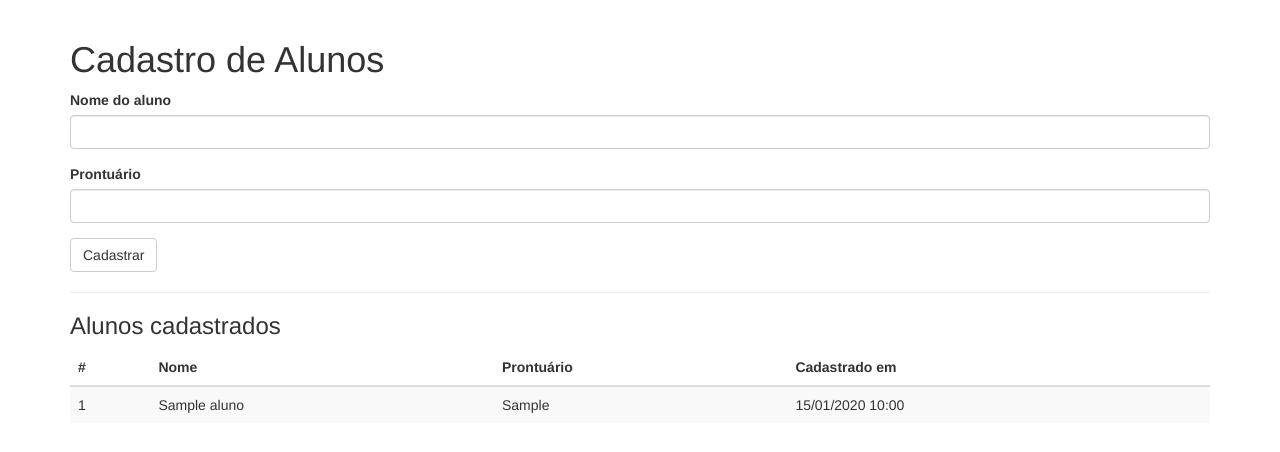
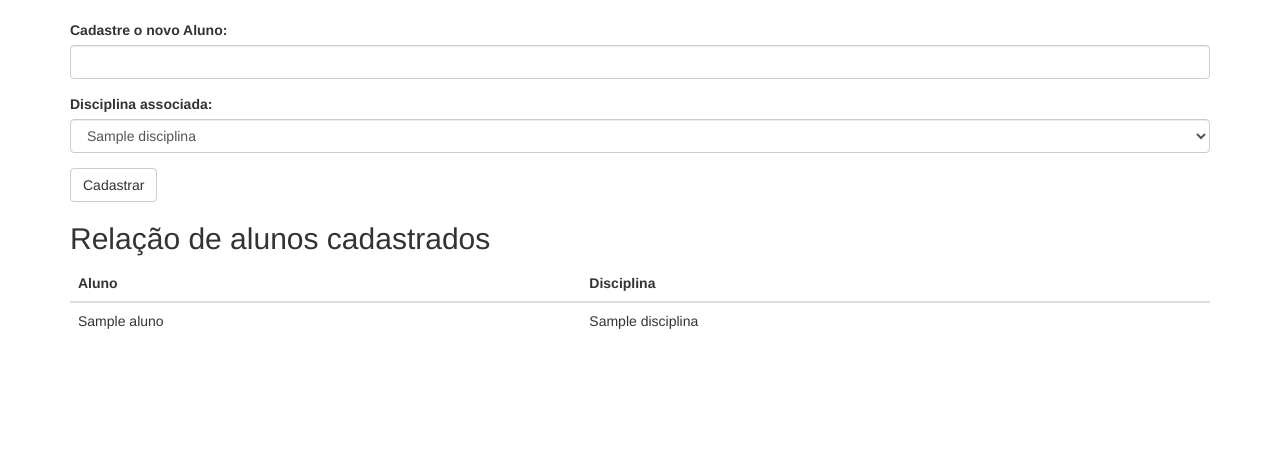
Before and after one commit to washin001/flask-cadastro-alunos-, a Flask app: page /alunos in a window 1280 px wide. Shown: the part 52-504 px from the top of the page. Run offline with Flask 3, Linux system fonts and the light colour scheme; tables that the repository leaves empty hold one stand-in row (values such as "Sample post"); some libraries are stand-ins or nearby versions.

Commit message:
Cadastro de alunos com disciplina associada

```diff
--- a/app/main/forms.py
+++ b/app/main/forms.py
@@ -1,9 +1,9 @@
 from flask_wtf import FlaskForm
-from wtforms import StringField, SubmitField
+from wtforms import SelectField, StringField, SubmitField
 from wtforms.validators import DataRequired, Length
 
 
 class AlunoForm(FlaskForm):
-    nome = StringField('Nome do aluno', validators=[DataRequired(), Length(1, 100)])
-    prontuario = StringField('Prontuário', validators=[DataRequired(), Length(1, 20)])
+    nome = StringField('Cadastre o novo Aluno:', validators=[DataRequired(), Length(1, 100)])
+    disciplina = SelectField('Disciplina associada:', coerce=int)
     submit = SubmitField('Cadastrar')
--- a/app/main/views.py
+++ b/app/main/views.py
@@ -5,7 +5,7 @@ from flask import flash, redirect, render_template, url_for
 from . import main
 from .forms import AlunoForm
 from .. import db
-from ..models import Aluno
+from ..models import Aluno, Disciplina
 
 ALUNO_NOME = 'Washington N Sousa'
 ALUNO_PRONTUARIO = 'PT303755X'
@@ -24,14 +24,13 @@ def index():
 @main.route('/alunos', methods=['GET', 'POST'])
 def alunos():
     form = AlunoForm()
+    form.disciplina.choices = [
+        (d.id, d.nome) for d in Disciplina.query.order_by(Disciplina.nome).all()
+    ]
     if form.validate_on_submit():
-        prontuario = form.prontuario.data.strip().upper()
-        if Aluno.query.filter_by(prontuario=prontuario).first():
-            flash('Já existe um aluno com esse prontuário.', 'danger')
-        else:
-            db.session.add(Aluno(nome=form.nome.data.strip(), prontuario=prontuario))
-            db.session.commit()
-            flash('Aluno cadastrado com sucesso!', 'success')
-            return redirect(url_for('main.alunos'))
+        db.session.add(Aluno(nome=form.nome.data.strip(), disciplina_id=form.disciplina.data))
+        db.session.commit()
+        flash('Aluno cadastrado com sucesso!', 'success')
+        return redirect(url_for('main.alunos'))
     lista = Aluno.query.order_by(Aluno.id.desc()).all()
     return render_template('alunos.html', form=form, alunos=lista)
--- a/app/templates/alunos.html
+++ b/app/templates/alunos.html
@@ -4,22 +4,18 @@
 {% block title %}Cadastro de Alunos{% endblock %}
 
 {% block page_content %}
-<h1>Cadastro de Alunos</h1>
 {{ wtf.quick_form(form) }}
-<hr>
-<h3>Alunos cadastrados</h3>
+<h2>Relação de alunos cadastrados</h2>
 {% if alunos %}
-<table class="table table-striped">
+<table class="table">
   <thead>
-    <tr><th>#</th><th>Nome</th><th>Prontuário</th><th>Cadastrado em</th></tr>
+    <tr><th>Aluno</th><th>Disciplina</th></tr>
   </thead>
   <tbody>
     {% for a in alunos %}
     <tr>
-      <td>{{ a.id }}</td>
       <td>{{ a.nome }}</td>
-      <td>{{ a.prontuario }}</td>
-      <td>{{ moment(a.data_cadastro).format('DD/MM/YYYY HH:mm') }}</td>
+      <td>{{ a.disciplina.nome }}</td>
     </tr>
     {% endfor %}
   </tbody>
```
Also changed, not shown: app/models.py (+9 -4 lines), migrations/versions/45a84b1acb15_criar_tabelas_disciplinas_e_alunos.py (renamed from migrations/versions/f28d8b04811e_criar_tabela_alunos.py, +13 -12 lines).
